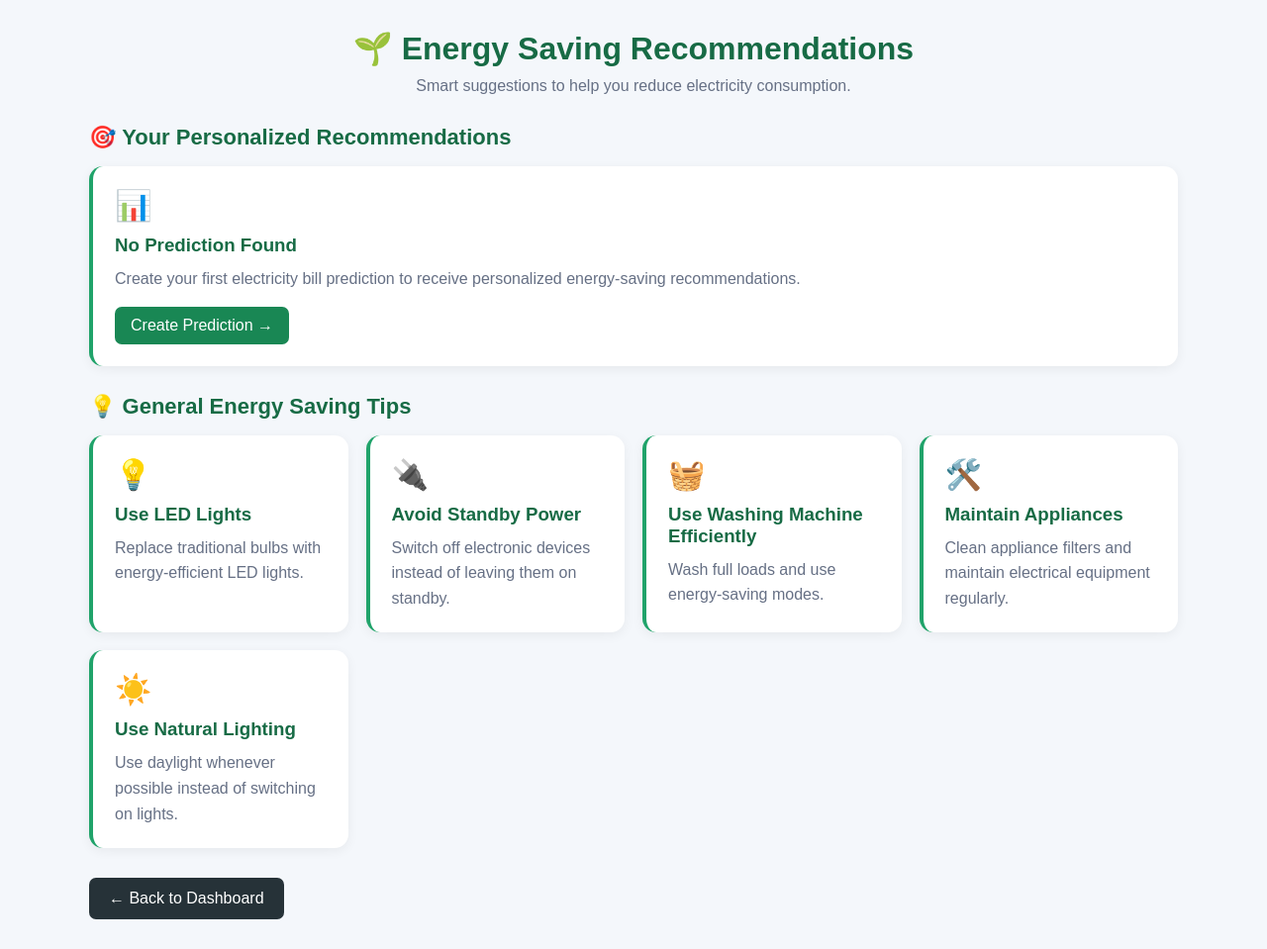
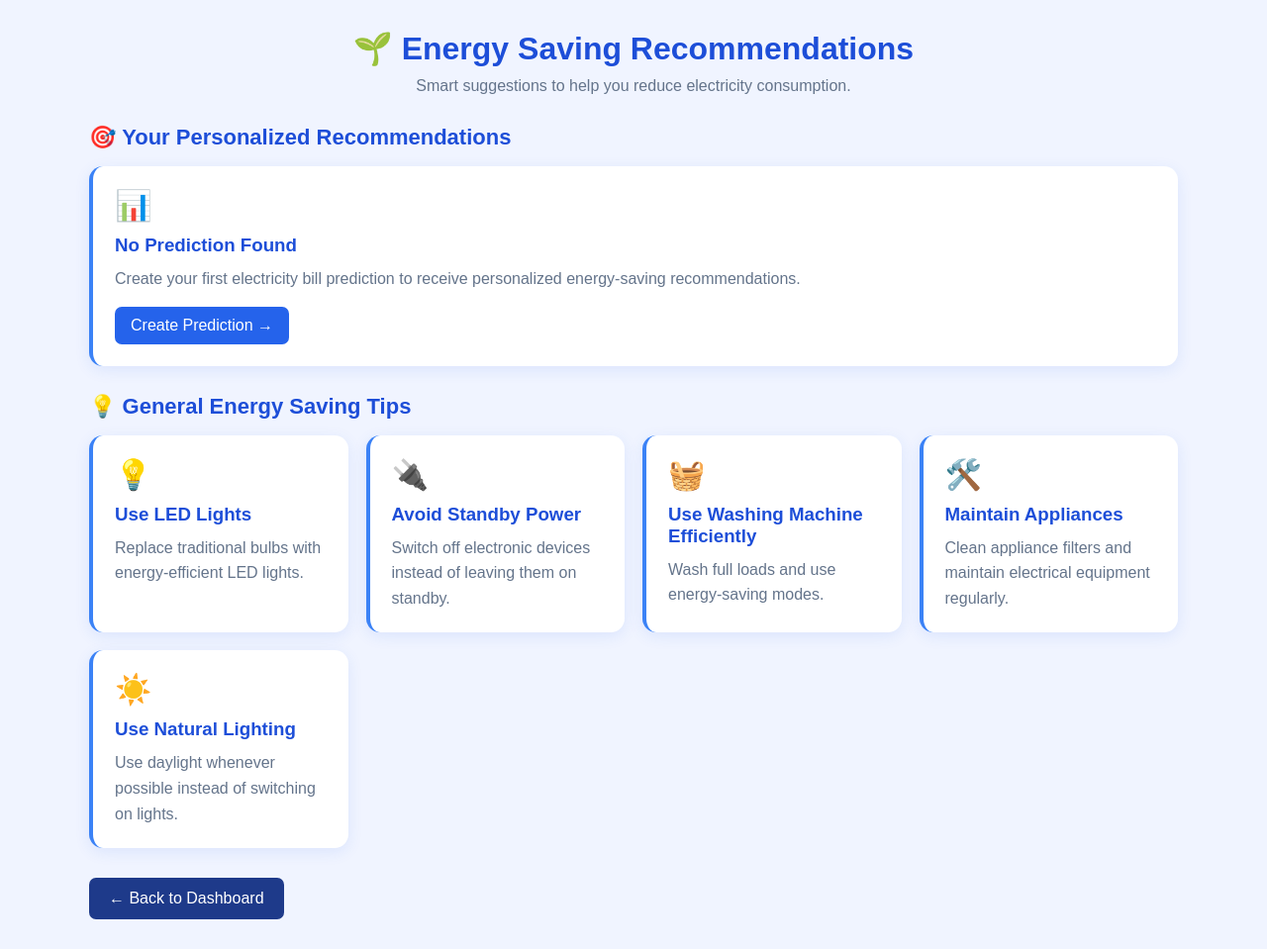
Before and after one commit to nagadeepthidola-cmd/VoltVision, a PHP site: page /analytics/energy_recommendations.php in a window 1280 px wide. Shown: the whole page at 99% size. Run offline with PHP 8.4, Linux system fonts and the light colour scheme; the visitor is signed in with stand-in values (Sample User, id 1); data that the repository does not hold is empty.

Commit message:
Update personalized energy recommendations

```diff
--- a/analytics/energy_recommendations.php
+++ b/analytics/energy_recommendations.php
@@ -171,10 +171,11 @@ $generalTips = [
     box-sizing: border-box;
 }
 
+
 body {
     font-family: Arial, sans-serif;
-    background: #f4f7fb;
-    color: #263238;
+    background: #f0f4ff;
+    color: #1e293b;
     padding: 30px 15px;
 }
 
@@ -189,17 +190,17 @@ body {
 }
 
 .header h1 {
-    color: #176b45;
+    color: #1d4ed8;
     margin-bottom: 10px;
 }
 
 .header p {
-    color: #667085;
+    color: #64748b;
 }
 
 .section-title {
     margin: 28px 0 16px;
-    color: #176b45;
+    color: #1d4ed8;
     font-size: 22px;
 }
 
@@ -210,16 +211,17 @@ body {
 }
 
 .card {
-    background: white;
+    background: #ffffff;
     padding: 22px;
     border-radius: 14px;
-    box-shadow: 0 3px 12px rgba(0,0,0,0.06);
-    border-left: 4px solid #20a36a;
-    transition: transform 0.2s;
+    box-shadow: 0 4px 15px rgba(37, 99, 235, 0.10);
+    border-left: 4px solid #3b82f6;
+    transition: transform 0.2s, box-shadow 0.2s;
 }
 
 .card:hover {
     transform: translateY(-4px);
+    box-shadow: 0 7px 20px rgba(37, 99, 235, 0.15);
 }
 
 .icon {
@@ -229,11 +231,11 @@ body {
 
 .card h3 {
     margin-bottom: 10px;
-    color: #176b45;
+    color: #1d4ed8;
 }
 
 .card p {
-    color: #667085;
+    color: #64748b;
     line-height: 1.6;
 }
 
@@ -241,29 +243,41 @@ body {
     display: inline-block;
     margin-top: 15px;
     padding: 10px 16px;
-    background: #198754;
-    color: white;
+    background: #2563eb;
+    color: #ffffff;
     text-decoration: none;
     border-radius: 7px;
+    transition: background 0.2s;
 }
 
 .card a:hover {
-    background: #146c43;
+    background: #1d4ed8;
 }
 
 .back-btn {
     display: inline-block;
     margin-top: 30px;
     padding: 12px 20px;
-    background: #263238;
-    color: white;
+    background: #1e3a8a;
+    color: #ffffff;
     text-decoration: none;
     border-radius: 7px;
 }
 
 .back-btn:hover {
-    background: #111827;
+    background: #1e40af;
 }
+
+@media(max-width: 600px) {
+    body {
+        padding: 20px 12px;
+    }
+
+    .section-title {
+        font-size: 19px;
+    }
+}
+
 
 @media(max-width:600px) {
 
```
